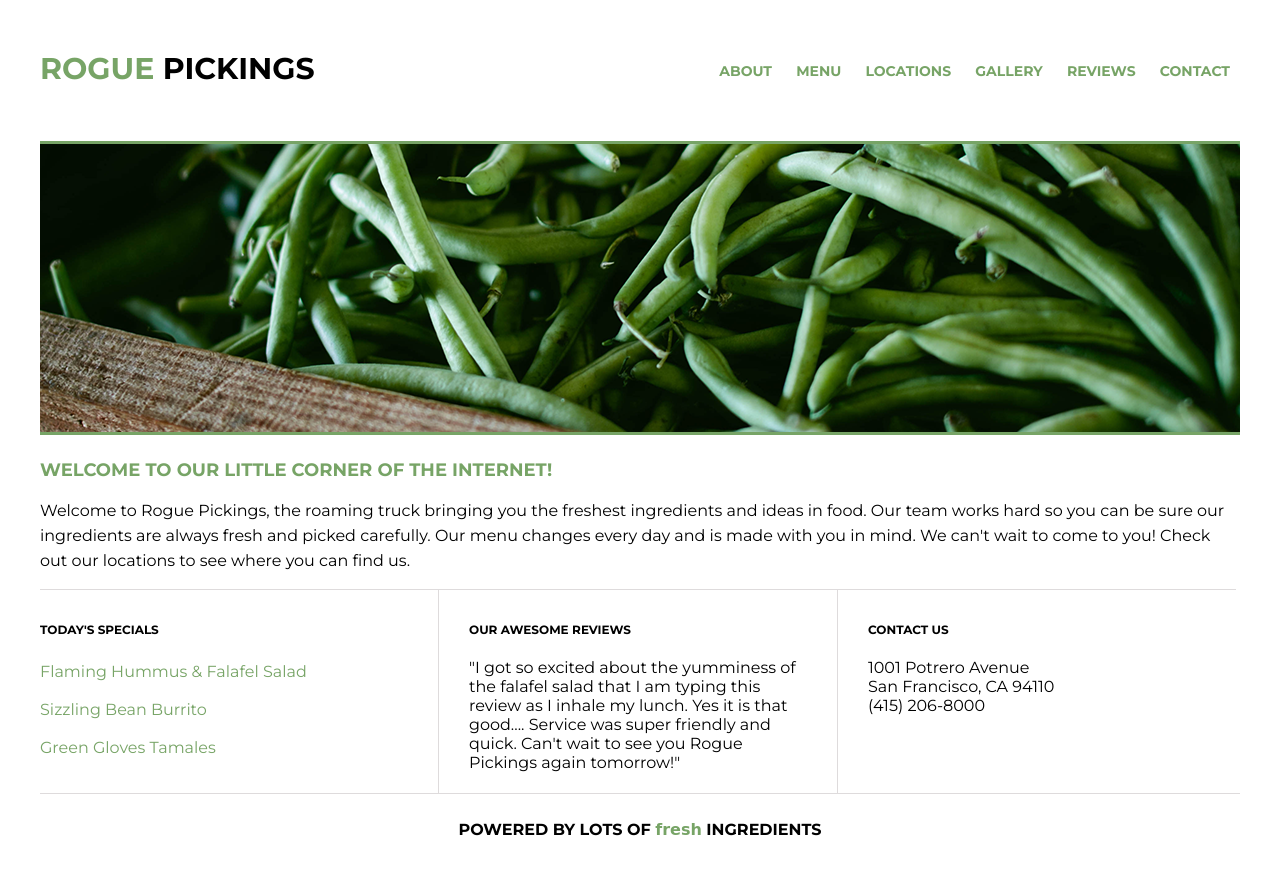
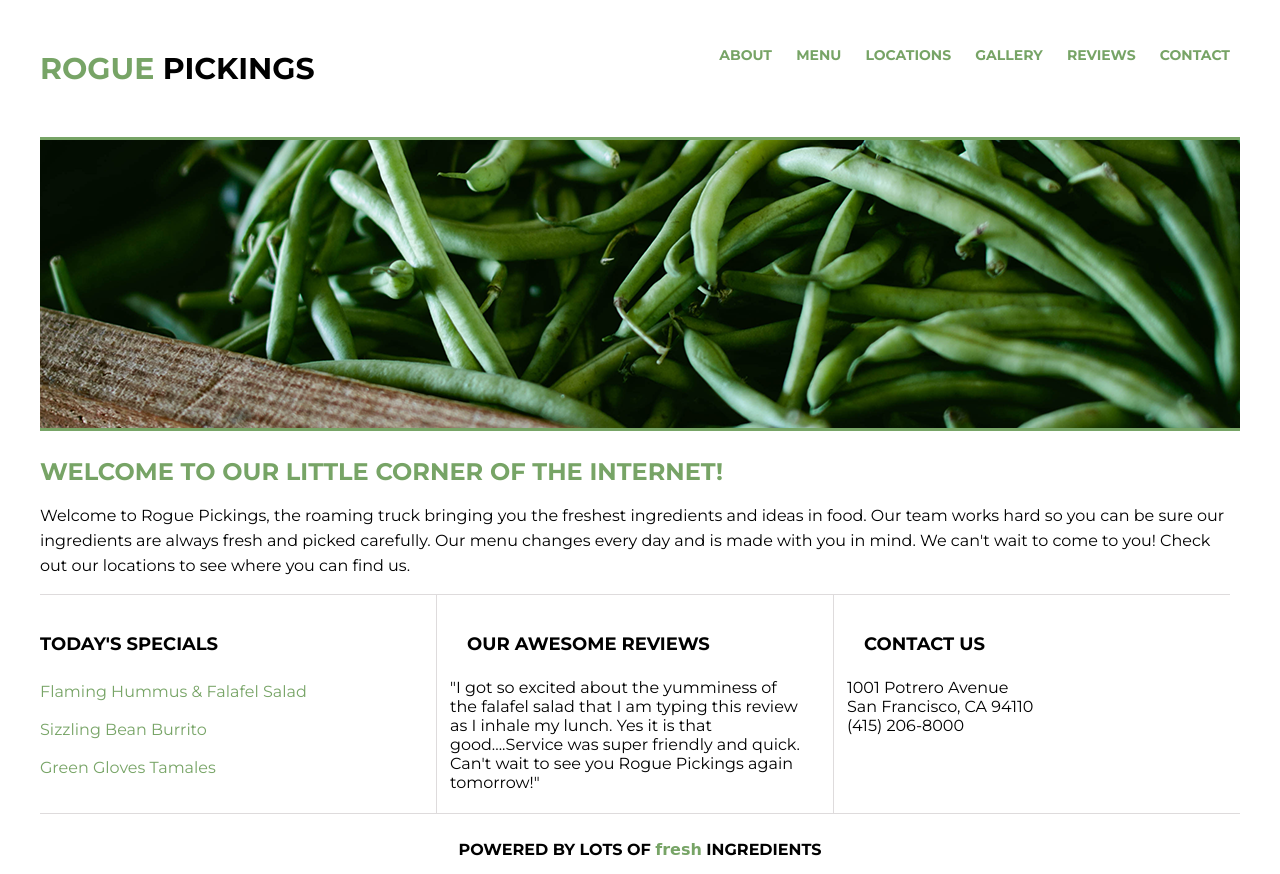
Before and after one commit to LeslieJade/rogue-pickings, a plain HTML site: page index.html in a window 1280 px wide. Drawn offline with Linux system fonts and the light colour scheme; a web font is replaced by a local one.

Commit message:
Updated CSS

```diff
--- a/css/main.css
+++ b/css/main.css
@@ -1,4 +1,3 @@
-/*****BASE STYLES*****/
 body {
   color: black;
   font-family: 'Montserrat', sans-serif;
@@ -6,7 +5,7 @@ body {
 
 .container {
   margin: 0 auto;
-  width: 1200px;
+  max-width: 1200px;
 }
 
 h1 {
@@ -16,14 +15,14 @@ h1 {
 }
 
 h2 {
-  font-size: 18px;
+  font-size: 24px;
   font-weight: 700;
   line-height: 23px;
   text-transform: uppercase;
 }
 
 h3 {
-  font-size: 12px;
+  font-size: 18px;
   font-weight: 700;
   text-transform: uppercase;
 }
@@ -35,6 +34,8 @@ h4 {
 
 /*****HEADER*****/
 header {
+  /***border-bottom: 3px solid #77a466;***/
+  height: 100px;
   margin: 0 auto;
 }
 
@@ -51,6 +52,11 @@ header h1 span {
 header nav {
   float: right;
   padding: 45px 0;
+}
+
+header nav ul {
+	margin: 0;
+	padding: 0;
 }
 
 header nav ul li {
@@ -80,28 +86,31 @@ header nav ul li a {
 .main-image img {
   border-bottom: 3px solid #77a466;
   border-top: 3px solid #77a466;
+  width: 100%;
 }
 
 .main-title {
-    float: left;
-    height: auto;
+  float: left;
+  height: auto;
 }
 
 .main-title h2 {
   color: #77a466;
   padding: 5px 0 0 0;
-  text-align: left
+  text-align: left;
 }
 
 .main-title p {
   font-size: 16px;
   line-height: 25px;
+  padding: 0;
 }
 
 .section-one, .section-two, .section-three {
   border-top: 1px solid #dedbdc;
   float: left;
-  width: 398px;
+  height: auto;
+  width: 33%;
 }
 
 .section-one h3 {
@@ -118,7 +127,7 @@ header nav ul li a {
 }
 
 .section-two p, .section-three p {
-  padding: 0 30px 5px 30px;
+  padding: 0 30px 5px 13px;
 }
 
 .menu {
--- a/index.html
+++ b/index.html
@@ -2,6 +2,7 @@
 <html lang="en">
   <head>
     <meta charset="utf-8">
+    <meta http-equiv="x-ua-compatible" content="ie=edge">
     <title>Rogue Pickings</title>
     <link rel="stylesheet" href="css/normalize.css">
     <link rel="stylesheet" href="css/main.css">
@@ -31,11 +32,7 @@
       </div>
       <div class="main-title">
         <h2>Welcome to our little corner of the internet!</h2>
-        <p>Welcome to Rogue Pickings, the roaming truck bringing you the freshest
-            ingredients and ideas in food. Our team works hard so you can be sure
-            our ingredients are always fresh and picked carefully. Our menu changes
-            every day and is made with you in mind. We can't wait to come to you!
-            Check out our locations to see where you can find us.</p>
+        <p>Welcome to Rogue Pickings, the roaming truck bringing you the freshest ingredients and ideas in food. Our team works hard so you can be sure our ingredients are always fresh and picked carefully. Our menu changes every day and is made with you in mind. We can't wait to come to you! Check out our locations to see where you can find us.</p>
       </div>
     </section>
 
@@ -51,10 +48,7 @@
 
       <div class="section-two">
         <h3>Our Awesome Reviews</h3>
-        <p>"I got so excited about the yumminess of the falafel salad that I am
-            typing this review as I inhale my lunch. Yes it is that good....
-            Service was super friendly and quick. Can't wait to see you Rogue
-            Pickings again tomorrow!"</p>
+        <p>"I got so excited about the yumminess of the falafel salad that I am typing this review as I inhale my lunch. Yes it is that good....Service was super friendly and quick. Can't wait to see you Rogue Pickings again tomorrow!"</p>
       </div>
 
       <div class="section-three">
```
